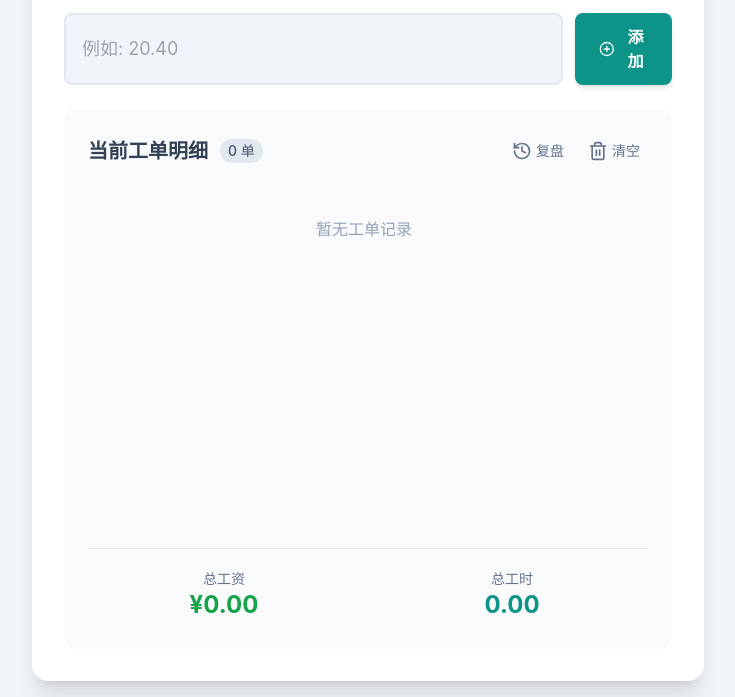
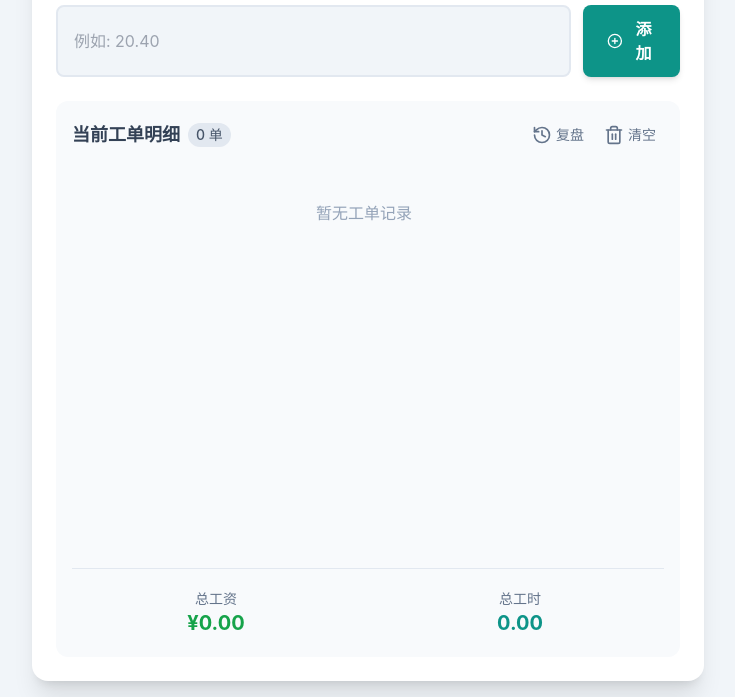
Before and after one commit to SuYan-re/-.SuHaiBin, a plain HTML site: page index.html in a window 1280 px wide. Shown: the part 103-800 px from the top of the page, without its empty margins (272-1007 px from the left). Drawn offline with nearby package versions, Linux system fonts and the light colour scheme.

Commit message:
Update index.html

```diff
--- a/index.html
+++ b/index.html
@@ -66,7 +66,7 @@
 </head>
 <body class="bg-slate-100">
     <div class="container mx-auto p-4 min-h-screen flex flex-col">
-        <div class="w-full max-w-2xl mx-auto bg-white rounded-2xl shadow-xl p-5 sm:p-6 md:p-8 flex-grow flex flex-col">
+        <div class="w-full max-w-2xl mx-auto bg-white rounded-2xl shadow-xl p-4 sm:p-6 flex-grow flex flex-col">
 
             <!-- 标题区域 -->
             <div class="text-center mb-4">
@@ -77,7 +77,7 @@
 
             <!-- 输入区域 -->
             <div class="flex flex-col sm:flex-row gap-3 mb-6">
-                <input type="text" id="timeInput" placeholder="例如: 20.40" class="flex-grow w-full px-4 py-3 text-base sm:text-lg bg-slate-100 border-2 border-slate-200 rounded-lg focus:ring-2 focus:ring-teal-500 focus:border-teal-500 transition duration-200" onkeyup="handleKeyPress(event)">
+                <input type="text" id="timeInput" placeholder="例如: 20.40" class="flex-grow w-full px-4 py-3 text-base bg-slate-100 border-2 border-slate-200 rounded-lg focus:ring-2 focus:ring-teal-500 focus:border-teal-500 transition duration-200" onkeyup="handleKeyPress(event)">
                 <button onclick="addOrder()" class="w-full sm:w-auto bg-teal-600 text-white font-semibold px-6 py-3 rounded-lg hover:bg-teal-700 active:bg-teal-800 transition-transform transform active:scale-95 btn-focus-ring flex items-center justify-center gap-2 shadow-md hover:shadow-lg">
                     <i data-lucide="plus-circle" class="w-5 h-5"></i>
                     <span>添加</span>
@@ -85,13 +85,13 @@
             </div>
 
             <!-- 主内容区域 -->
-            <div class="bg-slate-50 rounded-xl p-4 sm:p-6 flex flex-col flex-grow">
-                <div class="flex justify-between items-center mb-4">
-                    <div class="flex items-center gap-3">
-                        <h2 class="text-lg sm:text-xl font-semibold text-slate-700">当前工单明细</h2>
-                        <span id="listTotalOrders" class="text-sm font-medium bg-slate-200 text-slate-600 px-2 py-0.5 rounded-full">0 单</span>
+            <div class="bg-slate-50 rounded-xl p-4 flex flex-col flex-grow">
+                <div class="flex flex-wrap justify-between items-center gap-2 mb-4">
+                    <div class="flex items-center gap-2">
+                        <h2 class="text-base sm:text-lg font-semibold text-slate-700 whitespace-nowrap">当前工单明细</h2>
+                        <span id="listTotalOrders" class="text-xs sm:text-sm font-medium bg-slate-200 text-slate-600 px-2 py-0.5 rounded-full">0 单</span>
                     </div>
-                    <div class="flex items-center gap-2">
+                    <div class="flex items-center gap-1">
                         <button onclick="openHistoryModal()" class="text-slate-500 hover:text-teal-600 font-medium flex items-center gap-1 transition-colors btn-focus-ring rounded-md p-2">
                             <i data-lucide="history" class="w-5 h-5"></i>
                             <span class="hidden sm:inline text-sm">复盘</span>
@@ -113,11 +113,11 @@
                 <div class="grid grid-cols-2 gap-4 text-center">
                     <div class="p-1">
                         <p class="text-xs sm:text-sm text-slate-500">总工资</p>
-                        <p id="totalWage" class="text-xl sm:text-2xl font-bold text-green-600">¥0.00</p>
+                        <p id="totalWage" class="text-lg sm:text-xl font-bold text-green-600">¥0.00</p>
                     </div>
                     <div class="p-1">
                         <p class="text-xs sm:text-sm text-slate-500">总工时</p>
-                        <p id="totalHours" class="text-xl sm:text-2xl font-bold text-teal-600">0.00</p>
+                        <p id="totalHours" class="text-lg sm:text-xl font-bold text-teal-600">0.00</p>
                     </div>
                 </div>
             </div>
```
